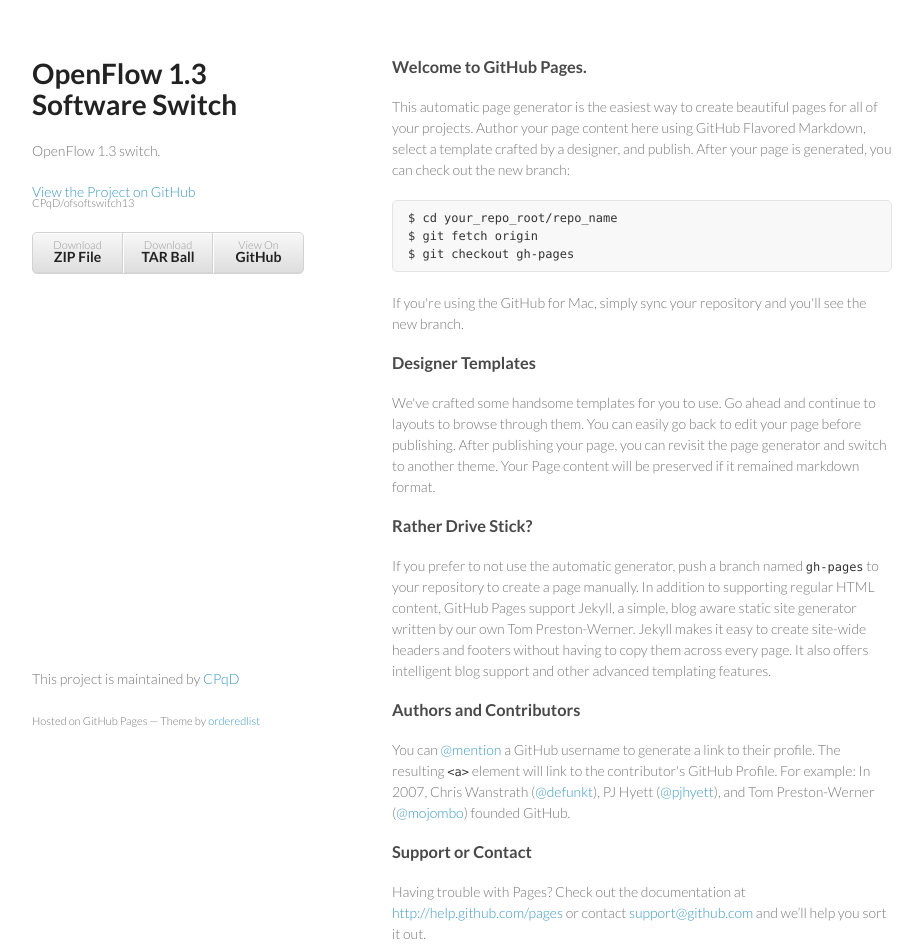
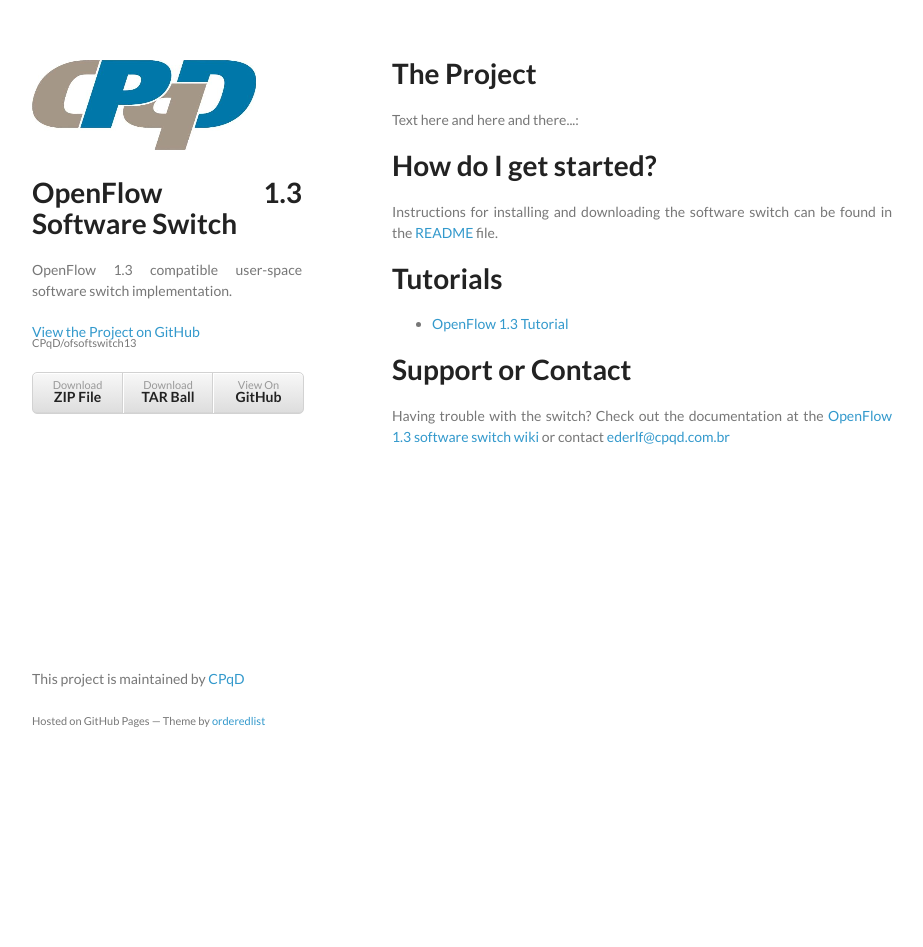
Before and after one commit to CPqD/ofsoftswitch13, a plain HTML site: page index.html in a window 1280 px wide. Shown: the whole page, without its empty margins (178-1101 px from the left). After the commit the page ends 800 px from the top, so only its background shows below. Drawn offline with Linux system fonts and the light colour scheme.

Commit message:
Update main page layout

```diff
--- a/index.html
+++ b/index.html
@@ -11,15 +11,17 @@
     <!--[if lt IE 9]>
     <script src="//html5shiv.googlecode.com/svn/trunk/html5.js"></script>
     <![endif]-->
+    <base target="_blank" />
   </head>
   <body>
     <div class="wrapper">
       <header>
+        <p><img src="images/cpqd_logo.png" alt="CPqD"></p>
+
         <h1>OpenFlow 1.3 Software Switch</h1>
-        <p>OpenFlow 1.3 switch.</p>
+        <p>OpenFlow 1.3 compatible user-space software switch implementation.</p>
 
         <p class="view"><a href="https://github.com/CPqD/ofsoftswitch13">View the Project on GitHub <small>CPqD/ofsoftswitch13</small></a></p>
-
 
         <ul>
           <li><a href="https://github.com/CPqD/ofsoftswitch13/zipball/master">Download <strong>ZIP File</strong></a></li>
@@ -28,32 +30,25 @@
         </ul>
       </header>
       <section>
-        <h3>Welcome to GitHub Pages.</h3>
 
-<p>This automatic page generator is the easiest way to create beautiful pages for all of your projects. Author your page content here using GitHub Flavored Markdown, select a template crafted by a designer, and publish. After your page is generated, you can check out the new branch:</p>
+</ul><h1>The Project</h1>
 
-<pre><code>$ cd your_repo_root/repo_name
-$ git fetch origin
-$ git checkout gh-pages
-</code></pre>
+<p>Text here and here and there...:</p>
 
-<p>If you're using the GitHub for Mac, simply sync your repository and you'll see the new branch.</p>
 
-<h3>Designer Templates</h3>
+</ul><h1>How do I get started?</h1>
+<p> Instructions for installing and downloading the software switch can be found in the <a href="https://github.com/CPqD/ofsoftswitch13/blob/master/README.md">README</a> file.</p>
 
-<p>We've crafted some handsome templates for you to use. Go ahead and continue to layouts to browse through them. You can easily go back to edit your page before publishing. After publishing your page, you can revisit the page generator and switch to another theme. Your Page content will be preserved if it remained markdown format.</p>
 
-<h3>Rather Drive Stick?</h3>
+</ul><h1>Tutorials</h1>
 
-<p>If you prefer to not use the automatic generator, push a branch named <code>gh-pages</code> to your repository to create a page manually. In addition to supporting regular HTML content, GitHub Pages support Jekyll, a simple, blog aware static site generator written by our own Tom Preston-Werner. Jekyll makes it easy to create site-wide headers and footers without having to copy them across every page. It also offers intelligent blog support and other advanced templating features.</p>
+<ul>
+<li><a href="https://github.com/CPqD/ofsoftswitch13/wiki/OpenFlow-1.3-Tutorial">OpenFlow 1.3 Tutorial</a></li>
+</ul>
 
-<h3>Authors and Contributors</h3>
+</ul><h1>Support or Contact</h1>
 
-<p>You can <a href="https://github.com/blog/821" class="user-mention">@mention</a> a GitHub username to generate a link to their profile. The resulting <code>&lt;a&gt;</code> element will link to the contributor's GitHub Profile. For example: In 2007, Chris Wanstrath (<a href="https://github.com/defunkt" class="user-mention">@defunkt</a>), PJ Hyett (<a href="https://github.com/pjhyett" class="user-mention">@pjhyett</a>), and Tom Preston-Werner (<a href="https://github.com/mojombo" class="user-mention">@mojombo</a>) founded GitHub.</p>
-
-<h3>Support or Contact</h3>
-
-<p>Having trouble with Pages? Check out the documentation at <a href="http://help.github.com/pages">http://help.github.com/pages</a> or contact <a href="mailto:support@github.com">support@github.com</a> and we’ll help you sort it out.</p>
+<p>Having trouble with the switch? Check out the documentation at the <a href="https://github.com/CPqD/ofsoftswitch13/wiki"> OpenFlow 1.3 software switch wiki</a> or contact <a href="mailto:ederlf@cpqd.com.br">ederlf@cpqd.com.br</a>
       </section>
       <footer>
         <p>This project is maintained by <a href="https://github.com/CPqD">CPqD</a></p>
--- a/stylesheets/styles.css
+++ b/stylesheets/styles.css
@@ -1,10 +1,12 @@
-@import url(https://fonts.googleapis.com/css?family=Lato:300italic,700italic,300,700);
+@import url(http://fonts.googleapis.com/css?family=Lato:400,700);
 
 body {
   padding:50px;
   font:14px/1.5 Lato, "Helvetica Neue", Helvetica, Arial, sans-serif;
   color:#777;
-  font-weight:300;
+  font-weight:400;
+  text-align:justify;
+  text-justify:inter-word;
 }
 
 h1, h2, h3, h4, h5, h6 {
```
Also changed, not shown: images/CPqD logo - V8 - 600x286.jpg (added), images/cpqd_logo.png (added).
